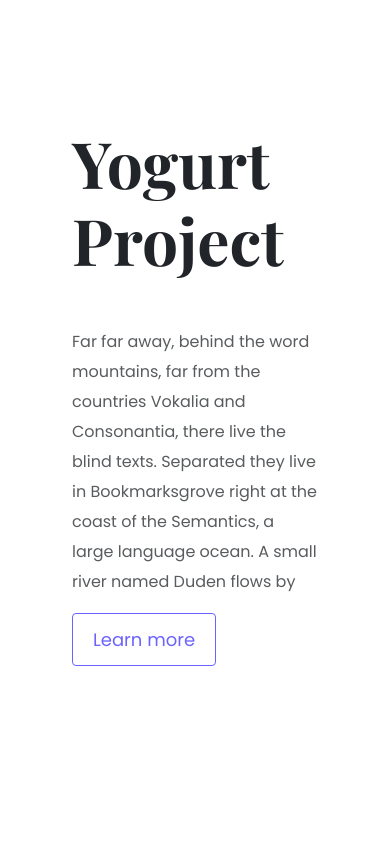
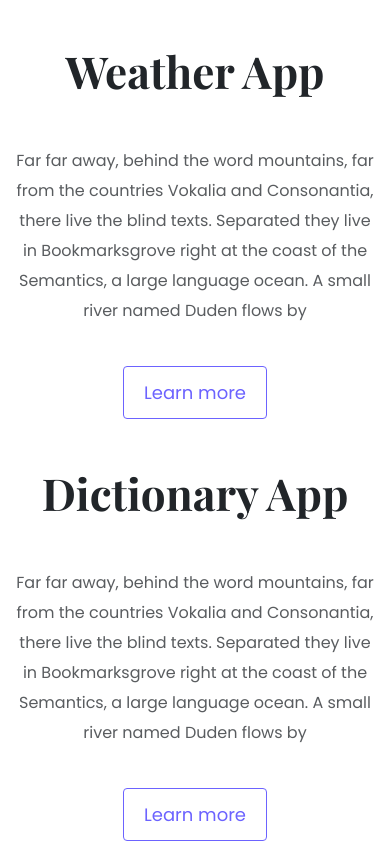
Before and after one commit to Krizz1103/Portfolio-project, a plain HTML site: page index.html in a window 390 px wide. Shown: the part 989-1833 px from the top of the page. Drawn offline with nearby package versions, Linux system fonts and the light colour scheme.

Commit message:
Updated styling

```diff
--- a/index.html
+++ b/index.html
@@ -41,7 +41,7 @@
       Featured Project which my best projects be choice to show
     </p>
     <div class="container">
-      <div class="row">
+      <div class="row mb-5">
         <div class="col d-none d-lg-block">
           <img src="images/yogurt.png" class="img-fluid" alt="yogurt photo" />
         </div>
@@ -54,11 +54,11 @@
               they live in Bookmarksgrove right at the coast of the Semantics, a
               large language ocean. A small river named Duden flows by
             </p>
-            <a href="" class="btn btn-branding-outline">Learn more</a>
+            <a href="" class="btn btn-branding-outline mt-4">Learn more</a>
           </div>
         </div>
       </div>
-      <div class="row">
+      <div class="row mb-5">
         <div class="col">
           <div class="project-description">
             <h2 class="mb-5">Weather App</h2>
@@ -68,14 +68,14 @@
               they live in Bookmarksgrove right at the coast of the Semantics, a
               large language ocean. A small river named Duden flows by
             </p>
-            <a href="" class="btn btn-branding-outline">Learn more</a>
+            <a href="" class="btn btn-branding-outline mt-4">Learn more</a>
           </div>
         </div>
         <div class="col d-none d-lg-block">
           <img src="images/weather.png" class="img-fluid" alt="weather photo" />
         </div>
       </div>
-      <div class="row">
+      <div class="row mb-5">
         <div class="col d-none d-lg-block">
           <img
             src="images/dictionary.png"
@@ -92,7 +92,7 @@
               they live in Bookmarksgrove right at the coast of the Semantics, a
               large language ocean. A small river named Duden flows by
             </p>
-            <a href="" class="btn btn-branding-outline">Learn more</a>
+            <a href="" class="btn btn-branding-outline mt-4">Learn more</a>
           </div>
         </div>
       </div>
--- a/src/styles.css
+++ b/src/styles.css
@@ -54,3 +54,18 @@ p {
 .project-description {
   padding: 120px 60px;
 }
+@media (max-width: 960px) {
+  .project-description {
+    padding: 0;
+    text-align: center;
+  }
+  h1 {
+    font-size: 44px;
+  }
+  h2 {
+    font-size: 44px;
+  }
+  .hero {
+    padding: 80px 20px;
+  }
+}
```
